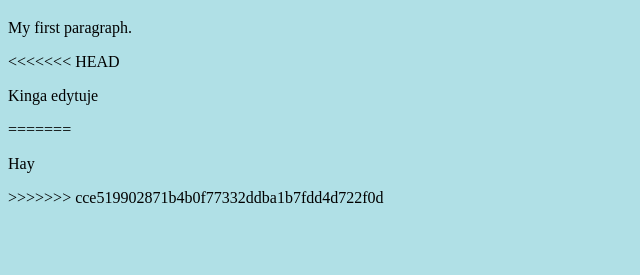
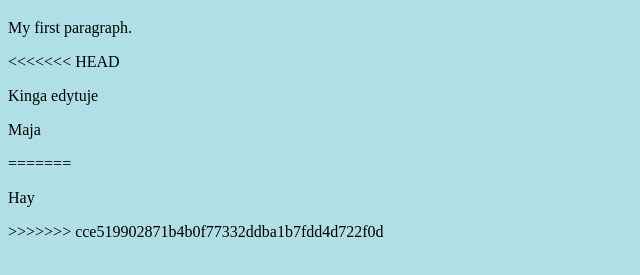
Before and after one commit to JakubGugul/lab03, a plain HTML site: page index.html in a window 1280 px wide. Shown: the part 61-336 px from the top of the page, without its empty margins (0-640 px from the left). Drawn offline with Linux system fonts and the light colour scheme.

Commit message:
Update index.html

```diff
--- a/index.html
+++ b/index.html
@@ -8,6 +8,7 @@
 <<<<<<< HEAD
 
 <p>Kinga edytuje</p>
+  <p>Maja</p>
 
 =======
 <p>Hay</p>
```
